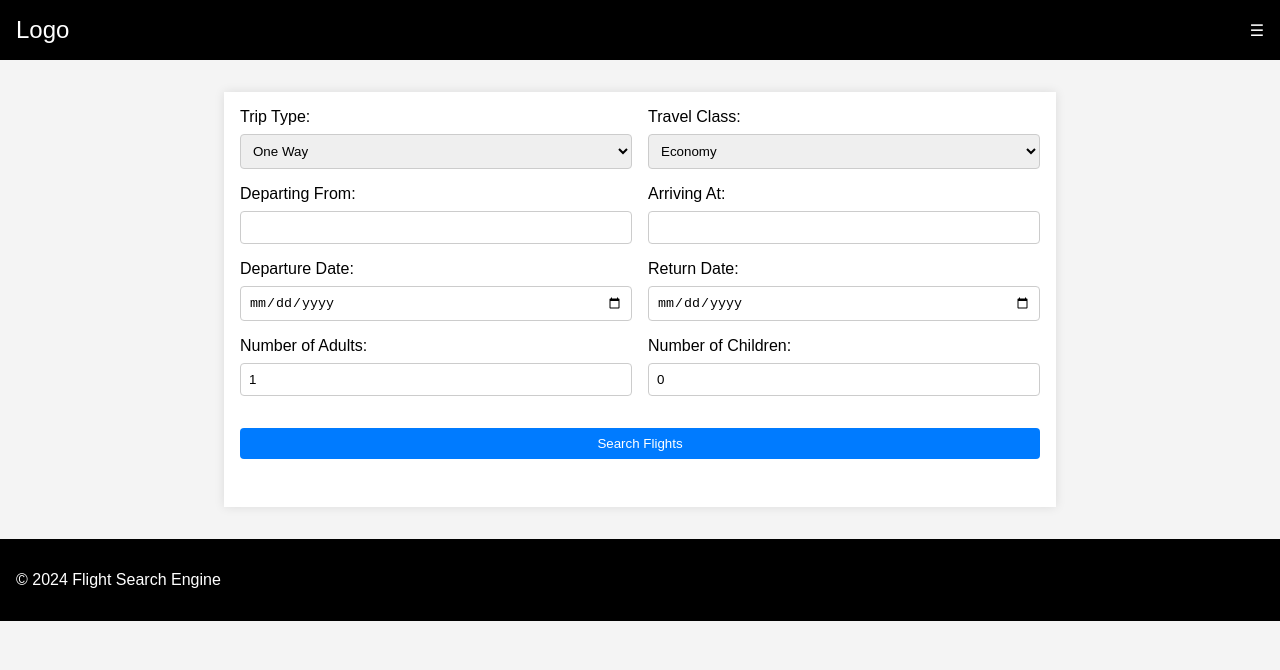
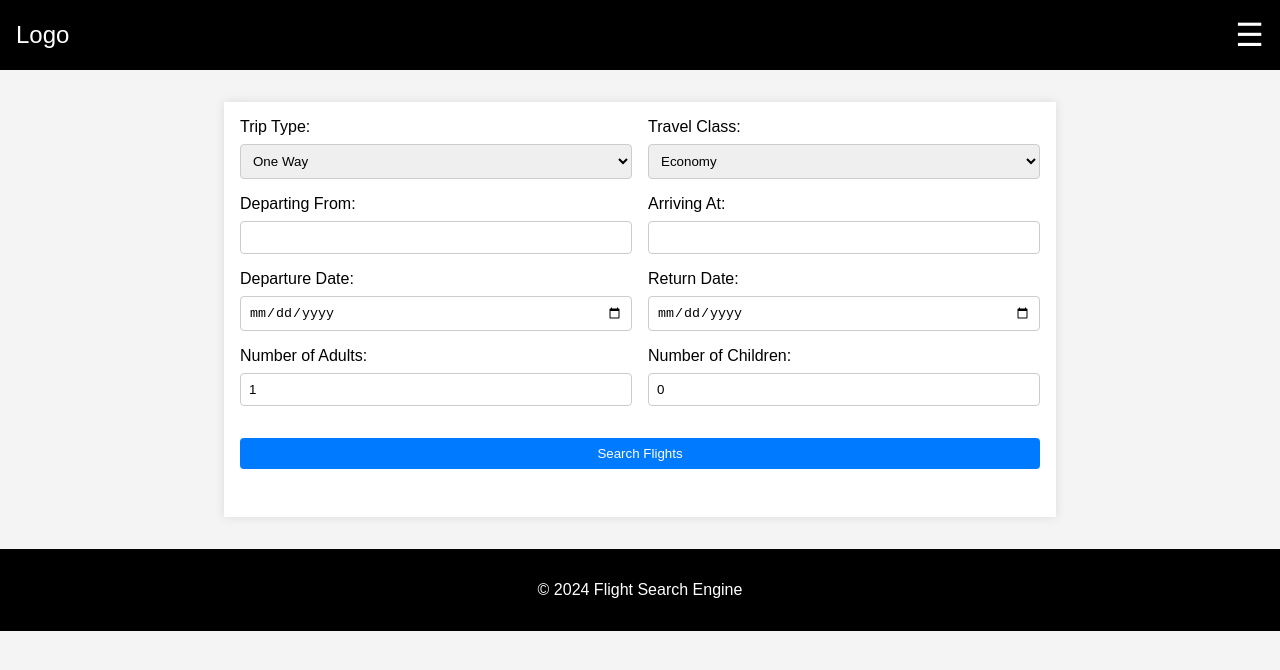
Before and after one commit to MJ-AHMAD/travel, a website: page public/t.html in a window 1280 px wide. Drawn offline with Linux system fonts and the light colour scheme.

Commit message:
Update t.html

```diff
--- a/public/t.html
+++ b/public/t.html
@@ -27,6 +27,7 @@
         }
         .menu-icon {
             cursor: pointer;
+            font-size: 2rem; /* Made the menu icon larger */
         }
         .dropdown-content {
             display: none;
@@ -112,6 +113,9 @@
         .right p {
             text-align: right;
         }
+        footer {
+            justify-content: center; /* Centering the footer content */
+        }
     </style>
 </head>
 <body>
```
